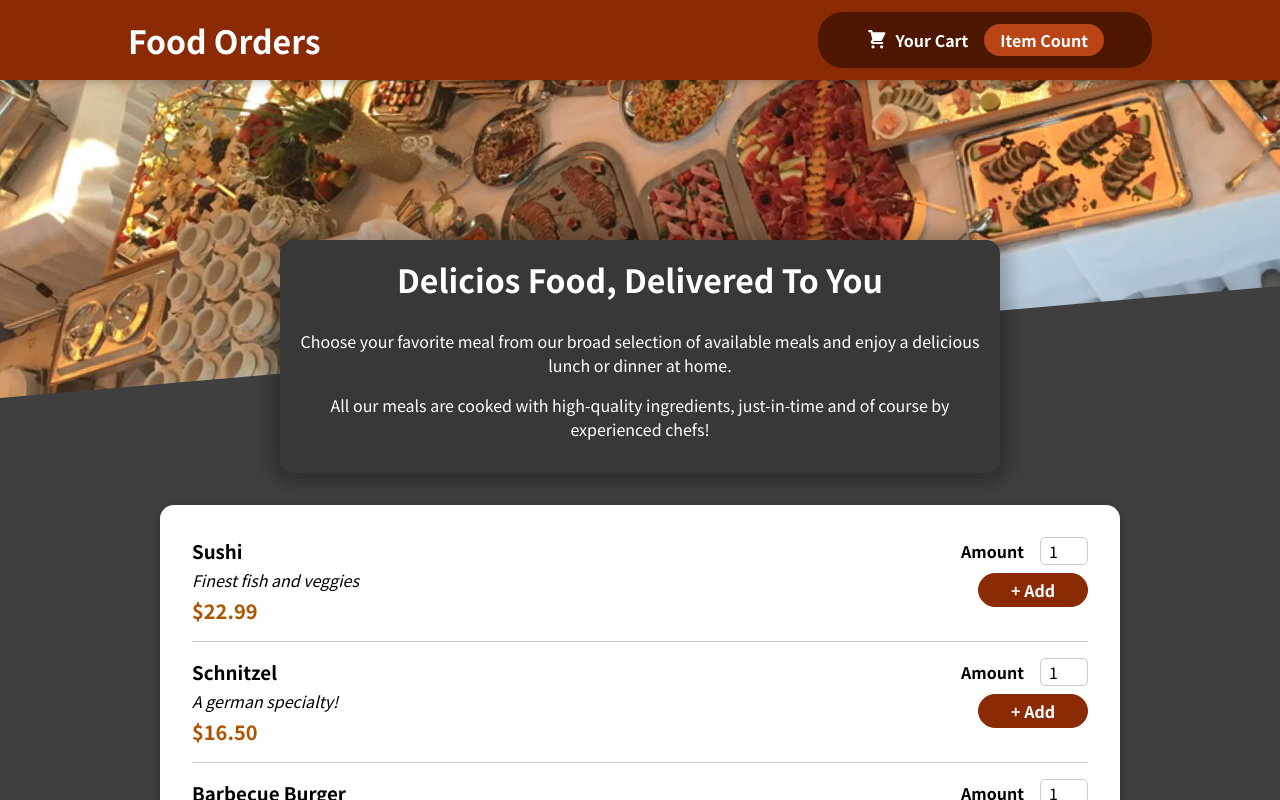
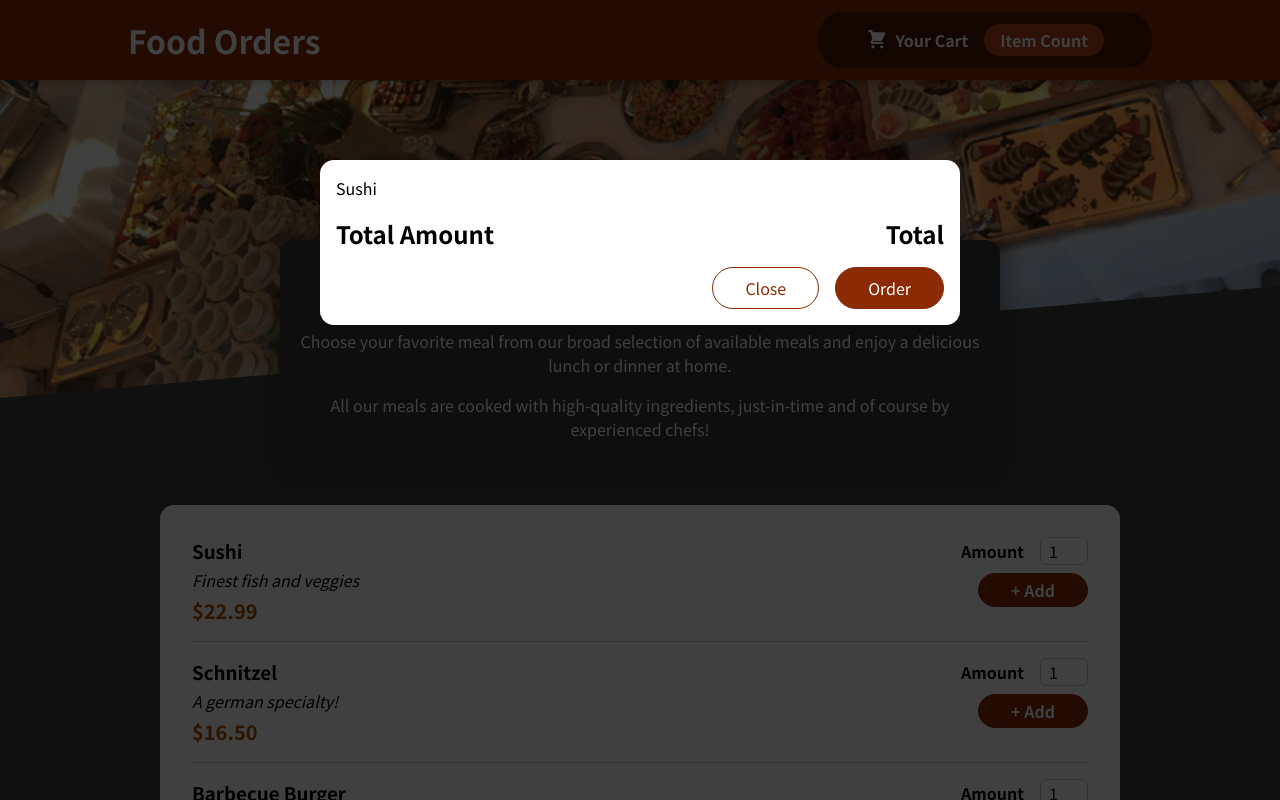
Before and after one commit to janiceh94/Order, a React (Create React App) app: page / in a window 1280 px wide. Shown: the top 800 px of the page. Built offline with nearby package versions, Linux system fonts and the light colour scheme; the HTML template or start-up script is replaced by a standard one.

Commit message:
Added Modal to Cart and App.js

```diff
--- a/src/App.js
+++ b/src/App.js
@@ -1,10 +1,12 @@
 import { Fragment } from "react";
 import Header from "./components/Layout/Header";
 import Meals from "./components/Meals/Meals";
+import Cart from "./components/Cart/Cart";
 
 function App() {
   return (
     <Fragment>
+      <Cart/>
       <Header/>
       <main>
         <Meals/>
--- a/src/components/Cart/Cart.js
+++ b/src/components/Cart/Cart.js
@@ -1,4 +1,5 @@
-import styles from "./Card.module.css";
+import styles from "./Cart.module.css";
+import Modal from "../UI/Modal";
 
 export default function Cart(props){
     const cartItems = <ul className={styles[`cart-items`]}>{
@@ -8,7 +9,7 @@
         }</ul>
 
     return (
-        <div>
+        <Modal>
             {cartItems}
             <div className={styles.total}>
                 <span>Total Amount</span>
@@ -18,6 +19,6 @@
                 <button className={styles[`button--alt`]}>Close</button>
                 <button className={styles.button}>Order</button>
             </div>
-        </div>
+        </Modal>
     )
 }
```
